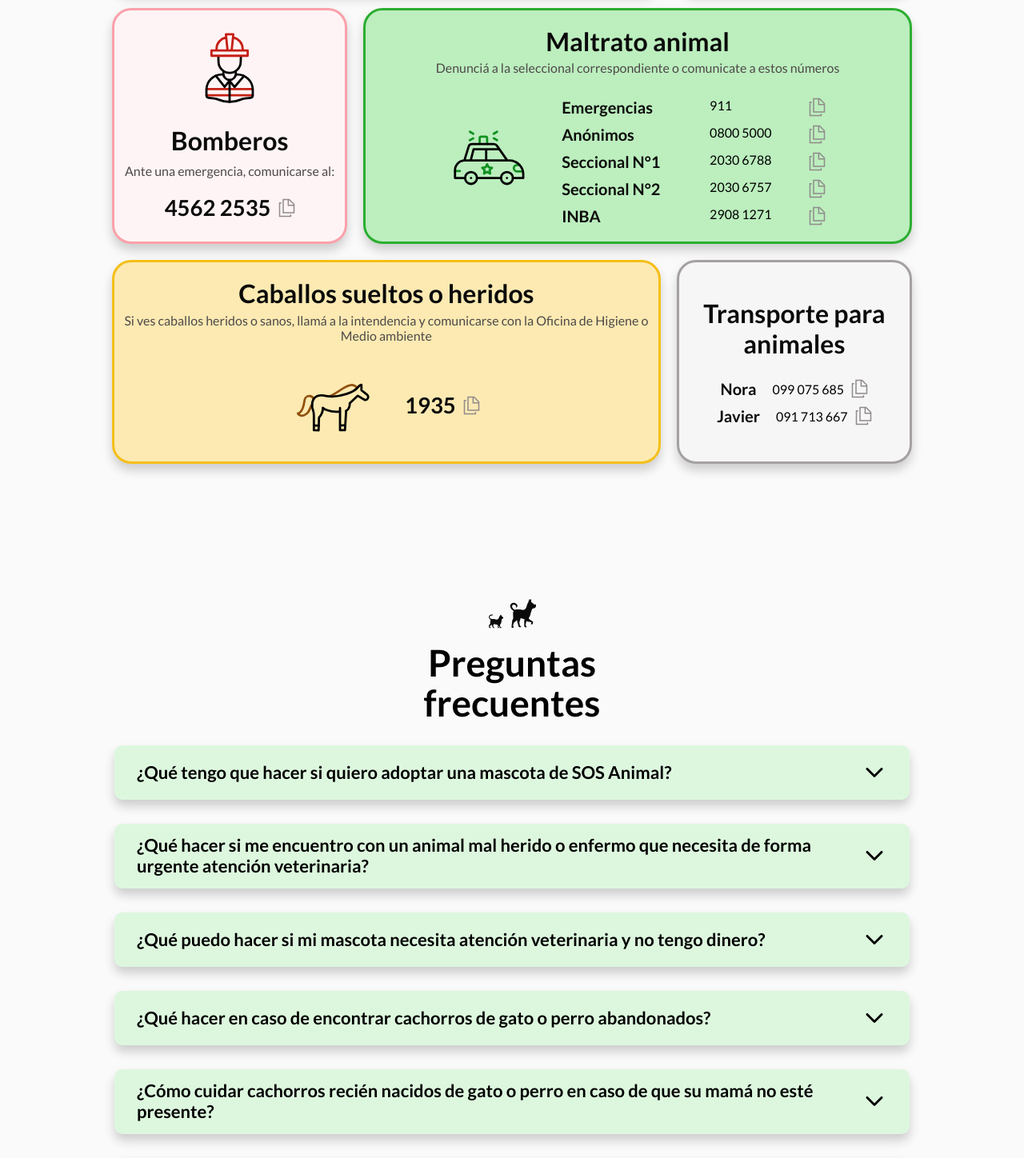
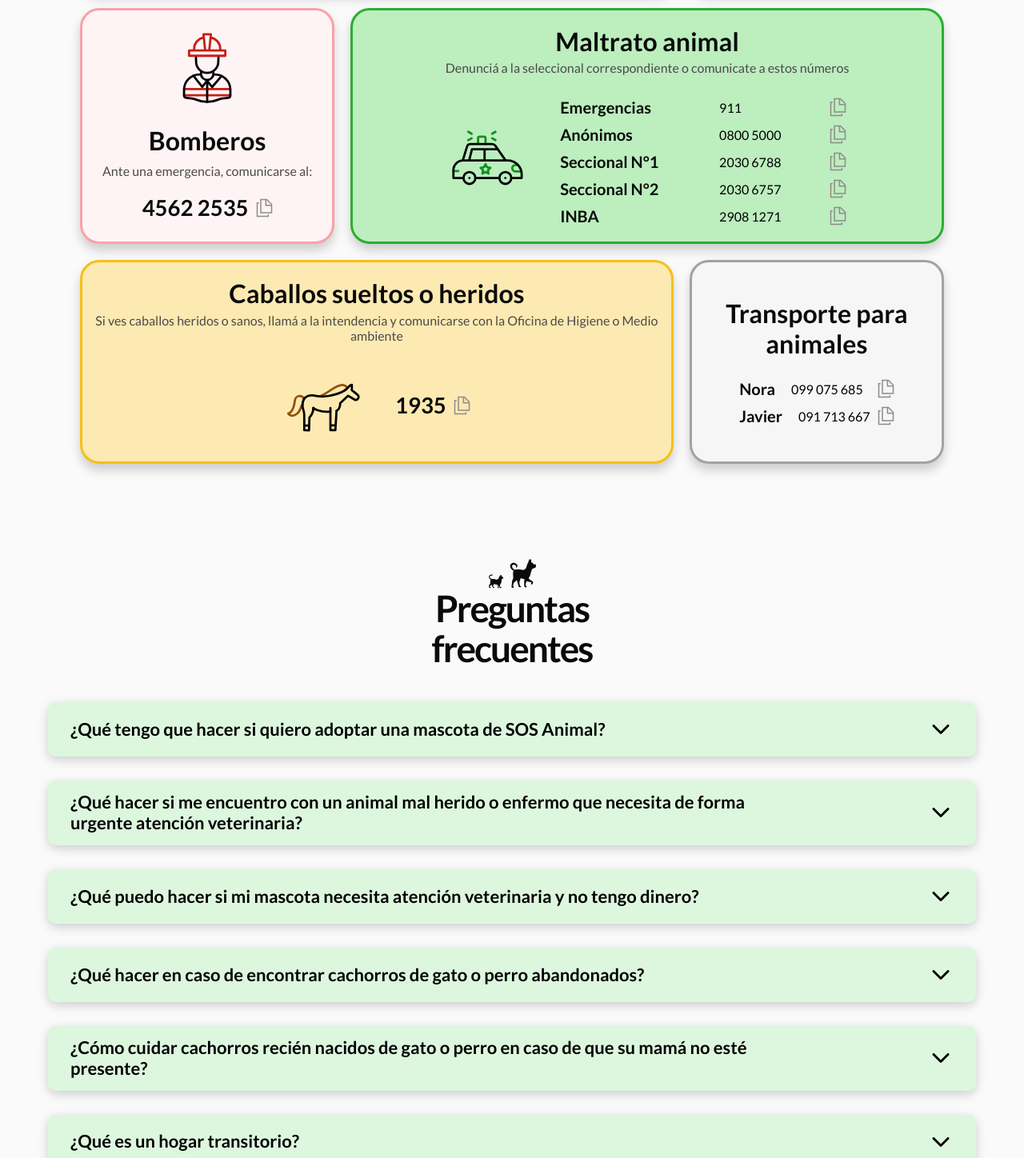
Before and after one commit to agucamejo/SOSAnimal, a React (Vite) app: page /contact in a window 1280 px wide. Shown: the part 1000-2448 px from the top of the page at 80% size. Built offline with nearby package versions, Linux system fonts and the light colour scheme.

Commit message:
Fixing boludeces

```diff
--- a/src/components/contact/FAQ.jsx
+++ b/src/components/contact/FAQ.jsx
@@ -34,10 +34,9 @@ function Faq() {
 
   return (
     <section className="containerFAQ">
-      <section className="contentTitlesFAQ">
-        <Subtitles />
-        <h2 className="titleFAQ">Preguntas frecuentes</h2>
-      </section>
+      <div className="contentTitles">
+        <Subtitles text="Preguntas frecuentes" />
+      </div>
       <article className="containerAskFAQ">
         {askAndAnswers.map((item, index) => (
           <section className="askFAQ" key={index}>
--- a/src/components/contact/Telephones.jsx
+++ b/src/components/contact/Telephones.jsx
@@ -24,11 +24,9 @@ const Telephones = () => {
   };
 
   const handleImageClick = (event, message, number) => {
-    const { clientX, clientY } = event;
-    const cardRect = event.target.closest('.card').getBoundingClientRect();
 
-    const offsetX = clientX - cardRect.left;
-    const offsetY = clientY - cardRect.top;
+    const buttonRect = event.target.getBoundingClientRect();
+
 
     navigator.clipboard.writeText(number)
       .then(() => {
@@ -39,8 +37,8 @@ const Telephones = () => {
           position: "left",
           stopOnFocus: true,
           offset: {
-            x: offsetX,
-            y: offsetY
+            x: buttonRect.left + (buttonRect.width / 2) - 75,
+            y: buttonRect.top - 80
           },
           style: {
             background: "linear-gradient(to right, #00b09b, #96c93d)",
@@ -50,7 +48,6 @@ const Telephones = () => {
       .catch((error) => {
         console.error('Error al copiar en el portapapeles:', error);
       });
-
   };
 
   useEffect(() => {
@@ -131,21 +128,21 @@ const Telephones = () => {
                                 <p className="name">Emergencias</p>
                                 <div className="num-icon">
                                     <p className="tel">911</p>
-                                    <img src="./copy-icon.svg" className="copy-icon" title="Copiar" onClick={(e) => handleImageClick(e, "Número copiado", "911")}/>
+                                    <img src="./copy-icon.svg" className="copy-icon" title="Copiar" onClick={(e) => handleImageClick(e, "Copiado", "911")}/>
                                 </div>
                             </div>
                             <div className="name-tel">
                                 <p className="name">Anónimos</p>
                                 <div className="num-icon">
                                     <p className="tel">0800 5000</p>
-                                    <img src="./copy-icon.svg" className="copy-icon" title="Copiar" onClick={(e) => handleImageClick(e, "Número copiado", "0800 5000")}/>
+                                    <img src="./copy-icon.svg" className="copy-icon" title="Copiar" onClick={(e) => handleImageClick(e, "Copiado", "0800 5000")}/>
                                 </div>
                             </div>
                             <div className="name-tel">
                                 <p className="name">Seccional N°1</p>
                                 <div className="num-icon">
                                     <p className="tel">2030 6788</p>
-                                    <img src="./copy-icon.svg" className="copy-icon" title="Copiar" onClick={(e) => handleImageClick(e, "Número copiado", "2030 6788")}/>
+                                    <img src="./copy-icon.svg" className="copy-icon" title="Copiar" onClick={(e) => handleImageClick(e, "copiado", "2030 6788")}/>
                                 </div>
                             </div>
                             <div className="name-tel">
@@ -183,13 +180,17 @@ const Telephones = () => {
                     <div className="tels-names-container">
                         <div className="name-tel">
                             <p className="name">Nora</p>
-                            <p className="tel">099 075 685</p>
-                            <img src="./copy-icon.svg" className="copy-icon" title="Copiar" onClick={(e) => handleImageClick(e, "Número copiado", "099 075 685")}/>
+                            <div className="num-icon">
+                                <p className="tel">099 075 685</p>
+                                <img src="./copy-icon.svg" className="copy-icon" title="Copiar" onClick={(e) => handleImageClick(e, "Número copiado", "099 075 685")}/>
+                            </div>
                         </div>
                         <div className="name-tel">
                             <p className="name">Javier</p>
-                            <p className="tel">091 713 667</p>
-                            <img src="./copy-icon.svg" className="copy-icon" title="Copiar" onClick={(e) => handleImageClick(e, "Número copiado", "091 713 667")}/>
+                            <div className="num-icon">
+                                <p className="tel">091 713 667</p>
+                                <img src="./copy-icon.svg" className="copy-icon" title="Copiar" onClick={(e) => handleImageClick(e, "Número copiado", "091 713 667")}/>
+                            </div>
                         </div>
                     </div>
                 </div>
--- a/src/components/home/Collaborations.jsx
+++ b/src/components/home/Collaborations.jsx
@@ -6,7 +6,7 @@ const Collaborations = () => {
   const imgManCollaboration = './images/desktop1.svg';
   const imgDogCollaboration = './images/desktop2.svg';
   const imgWomanCollaboration = './images/desktop3.svg';
-  const imgWomanTablet = './images/tablet3.png';
+  const imgWomanTablet = './images/tablet.svg';
 
   const scrollWithOffset = (el) => {
     const yCoordinate = el.getBoundingClientRect().top + window.pageYOffset;
--- a/src/pages/home/HomePage.jsx
+++ b/src/pages/home/HomePage.jsx
@@ -15,7 +15,6 @@ const Home = () => {
     <div>
       <Helmet>
         <link rel="canonical" href={canonicalUrl} />
-
         <title>SOS Animal - Home</title>
       </Helmet>
       <Navbar />
--- a/src/styles/base/_variables.scss
+++ b/src/styles/base/_variables.scss
@@ -95,6 +95,7 @@ $radius-round: 999px;
 
 //SHADOWS
 $shadow-1: 0px 8px 13px 0px rgba(0, 0, 0, 0.18);
+$shadow-2: 0px 4px 13px 0px rgba(0, 0, 0, 0.18);
 
 //FONT-WEIGHT
 $extrabold: 800;
--- a/src/styles/components/_collaborations.scss
+++ b/src/styles/components/_collaborations.scss
@@ -128,11 +128,6 @@
       .desktop3 {
         width: 100%;
         height: 100%;
-
-        @media screen and (max-width: $tablet) {
-          height: auto;
-          content: url('/desktop3.svg');
-        }
       }
 
       @media screen and (max-width: $tablet) {
@@ -153,9 +148,7 @@
 
       .tablet3 {
         height: auto;
-        margin-top: 20px;
         width: 100%;
-        margin-bottom: 30px;
       }
 
       @media screen and (max-width: $tablet) {
--- a/src/styles/components/_footer.scss
+++ b/src/styles/components/_footer.scss
@@ -93,7 +93,7 @@ $mobile-width-footer: 375px;
           gap: 10px;
           font-size: 20px;
           text-align: center;
-          margin-bottom: 10px;
+          margin-bottom: 20px;
           color: $base-white;
         }
 
@@ -385,7 +385,7 @@ $mobile-width-footer: 375px;
           gap: 10px;
           font-size: 20px;
           text-align: center;
-          margin-bottom: 10px;
+          margin-bottom: 20px;
           color: $base-white;
         }
 
@@ -445,7 +445,7 @@ $mobile-width-footer: 375px;
           gap: 10px;
           font-size: 20px;
           text-align: center;
-          margin-bottom: 10px;
+          margin-bottom: 20px;
           color: $base-white;
         }
 
--- a/src/styles/components/_telephones.scss
+++ b/src/styles/components/_telephones.scss
@@ -1,5 +1,5 @@
 .telephones-container{
-    margin: 4em 0em;
+    margin: 4em 0;
     display: flex;
     flex-direction: column;
     align-items: center;
@@ -27,11 +27,9 @@
     .tel-card-container{
         display: grid;
         gap: $space-ml;
-        width: 80%;
-
-        @media screen and (min-width: 1200px) {
-            width: 1000px;
-        }
+        width: 100%;
+        padding: 0 3.75em;
+        max-width: 1200px;
 
         @media screen and (max-width: $desktop) {
             width: 85%;
@@ -147,6 +145,7 @@
                         .num-icon{
                             display: flex;
                             width: 50%;
+                            align-items: center;
                             justify-content: space-between;
                         }
                     }
@@ -285,23 +284,13 @@
                 background-color: $neutrals-50;
 
                 .tels-names-container{
-                    justify-items: center;
 
-                    @media screen and (max-width: $desktop){
                         .name-tel {
-                            .tel{
-                                margin-left: 5px;
+                            justify-content: space-between;
+                            .num-icon{
+                               width: 100%;
                             }
                         }
-                    }
-
-                    @media screen and (max-width: 767px){
-                        .name-tel {
-                            .tel{
-                                margin-left: 20px;
-                            }
-                        }
-                    }
                 }
 
                 @media screen and (max-width: $desktop) {
--- a/src/styles/components/faq.scss
+++ b/src/styles/components/faq.scss
@@ -1,29 +1,12 @@
 .containerFAQ {
-  margin: 0 6em;
+  margin: 0 3.75em;
   padding: 56px 0;
   display: flex;
   flex-direction: column;
   align-items: center;
 
-  .contentTitlesFAQ {
-    width: 30vw;
+  .contentTitles {
     margin-bottom: 28px;
-
-    @media screen and (max-width: $tablet) {
-      width: 50vw;
-    }
-
-    .titleFAQ {
-      text-align: center;
-      margin-top: -1em;
-      font-weight: $bold;
-
-      @media screen and (max-width: $tablet) {
-        font-size: 40px;
-        line-height: 36px;
-        margin-top: -0.5em;
-      }
-    }
   }
 
   .containerAskFAQ {
@@ -31,8 +14,8 @@
     flex-direction: column;
     align-items: center;
     gap: 10px;
-    width: 90%;
-    max-width: 1000px;
+    width: 100%;
+    max-width: 1200px;
 
     @media screen and (max-width: 605px) {
       width: 130%;
@@ -40,12 +23,12 @@
 
     .askFAQ {
       margin-bottom: 20px;
-      border-radius: $radius-sm;
       -webkit-border-radius: $radius-sm;
       -moz-border-radius: $radius-sm;
       -ms-border-radius: $radius-sm;
       -o-border-radius: $radius-sm;
-      box-shadow: $shadow-1;
+      border-radius: $radius-sm;
+      box-shadow: $shadow-2;
       background-color: $secondary-100;
       min-width: 200px;
 
```
Also changed, not shown: src/styles/components/_about.scss (+6 -3 lines), src/styles/components/_castraciones.scss (+4 -4 lines), public/images/tablet.svg (added).
